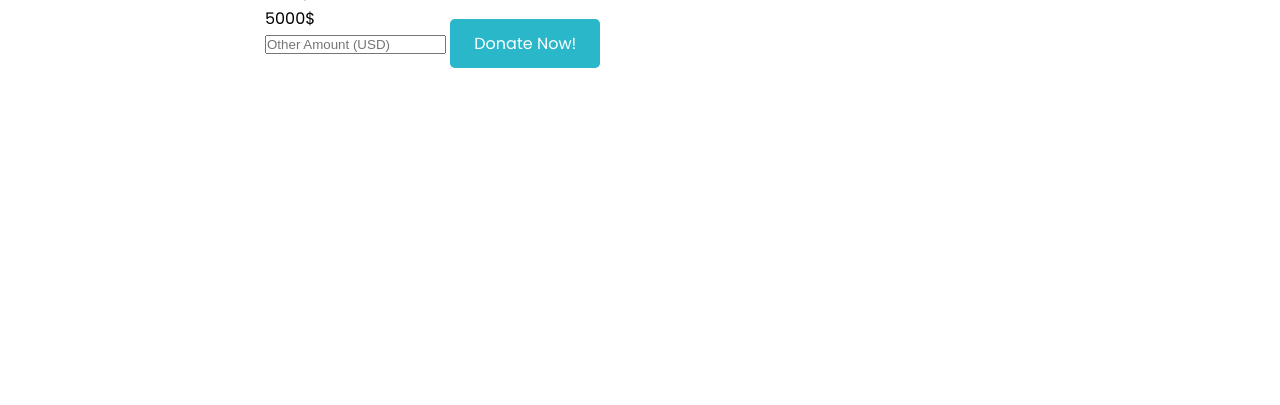
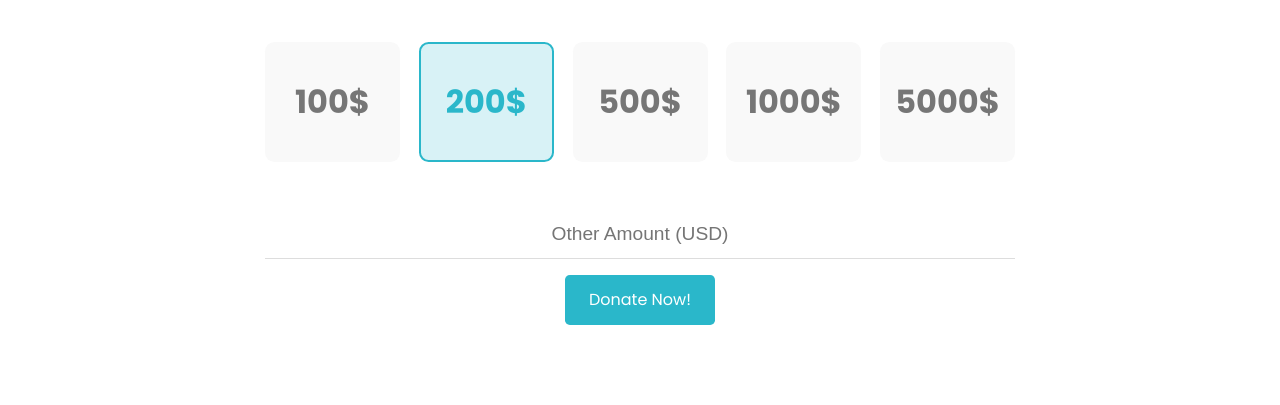
Before and after one commit to Md-FarhadHossain/Donate-Today, a plain HTML site: page index.html in a window 1280 px wide. Shown: the part 837-1242 px from the top of the page. Before the commit the page ends 905 px from the top, so only its background shows below. Drawn offline with Linux system fonts and the light colour scheme.

Commit message:
Donate today section done!

```diff
--- a/index.html
+++ b/index.html
@@ -42,7 +42,7 @@
                 <!-- Donate Today Money Section -->
                 <div class="donate_money">
                     <div class="donate_amount">100$</div>
-                    <div class="donate_amount">200$</div>
+                    <div class="donate_amount active">200$</div>
                     <div class="donate_amount">500$</div>
                     <div class="donate_amount">1000$</div>
                     <div class="donate_amount">5000$</div>
--- a/style.css
+++ b/style.css
@@ -49,6 +49,7 @@ a.btn {
     padding: .8rem 1.5rem;
     color: #fff;
 }
+
 span {
     color: #3de1f7;
 }
@@ -69,5 +70,62 @@ span {
 
 .donateToday_desc h1 {
     font-size: 2.2rem;
+    margin-bottom: 1rem;
 }
+
+.donate_money {
+    display: flex;
+    justify-content: space-between;
+}
+
+.donate_amount {
+    text-align: center;
+    background: #f9f9f9;
+    font-size: 2rem;
+    font-weight: bold;
+    width: 135px;
+    border-radius: .3em;
+    color: #767676;
+    height: 120px;
+    display: flex;
+    align-items: center;
+    justify-content: center;
+    cursor: pointer;
+}
+
+.money_amount {
+    display: flex;
+    flex-direction: column;
+    align-items: center;
+    gap: 1rem;
+}
+
+.money_amount input {
+    width: 100%;
+    border: none;
+    border-bottom: 1px solid #ddd;
+    outline: none;
+    text-align: center;
+    font-size: 1.2rem;
+    padding: .8rem;
+}
+.donateToday_content {
+    display: flex;
+    flex-direction: column;
+    gap: 3rem;
+    padding: 5rem 0;
+}
+
+.donateToday_desc p {
+    margin: auto;
+    width: 560px;
+    font-size: .9rem;
+    color: #898989;
+}
+.active {
+    border: 2px solid #2AB7CA;
+    color: #2AB7CA;
+    background: #2ab7ca2e;
+}
+
 /* Donate Today Section end */
```
